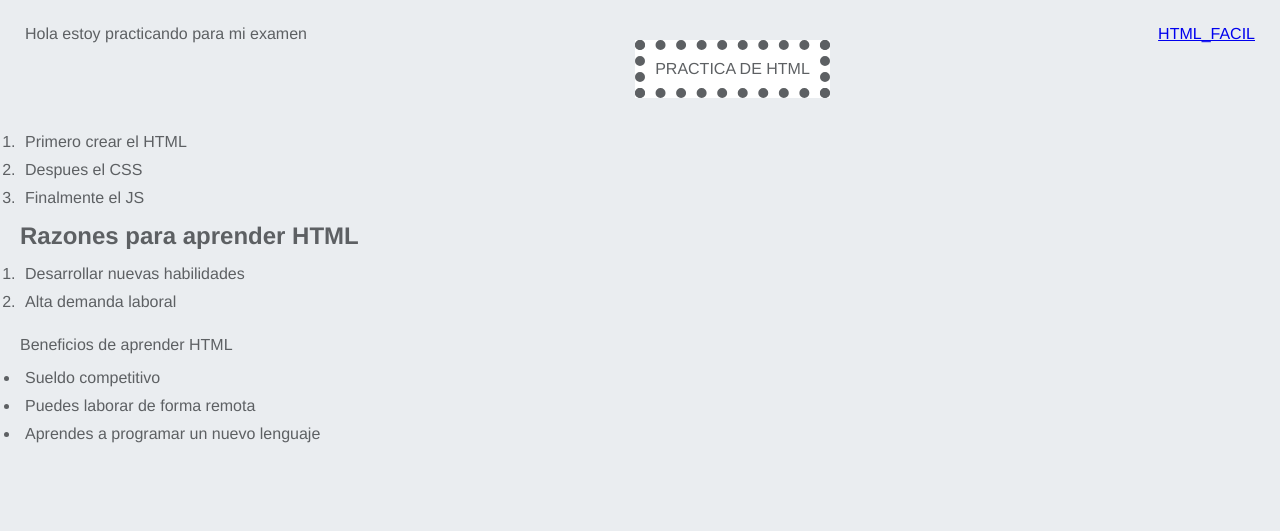
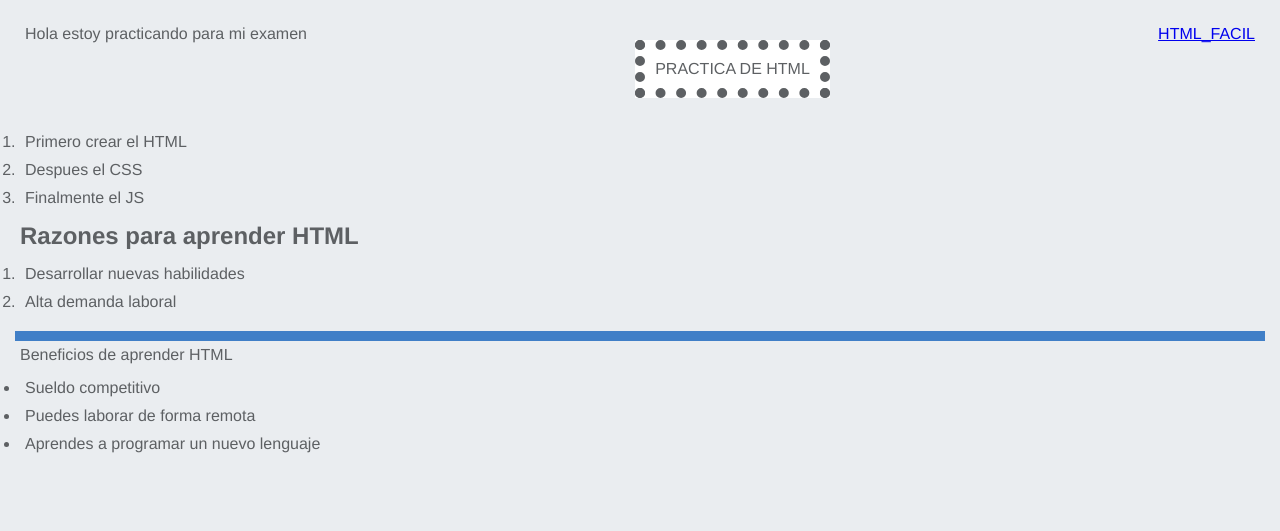
Before and after one commit to sergioxx7/miprimerapagina1, a plain HTML site: page index.html in a window 1280 px wide. Shown: the top 531 px of the page. Drawn offline with Linux system fonts and the light colour scheme.

Commit message:
mi primera confirmación de actualización

```diff
--- a/index.html
+++ b/index.html
@@ -29,6 +29,9 @@
       </ol>
     </header>
     <main>
+      <div class="greeting">
+
+      </div>
       <p>Beneficios de aprender HTML</p>
       <ul>
         <li>Sueldo competitivo</li>
--- a/style.css
+++ b/style.css
@@ -194,5 +194,8 @@ footer {
 
     .form-row button {
         margin-left: 120px;
+    }
 
+    .greeting {
+      background-color: #407fc7;
     }
```
